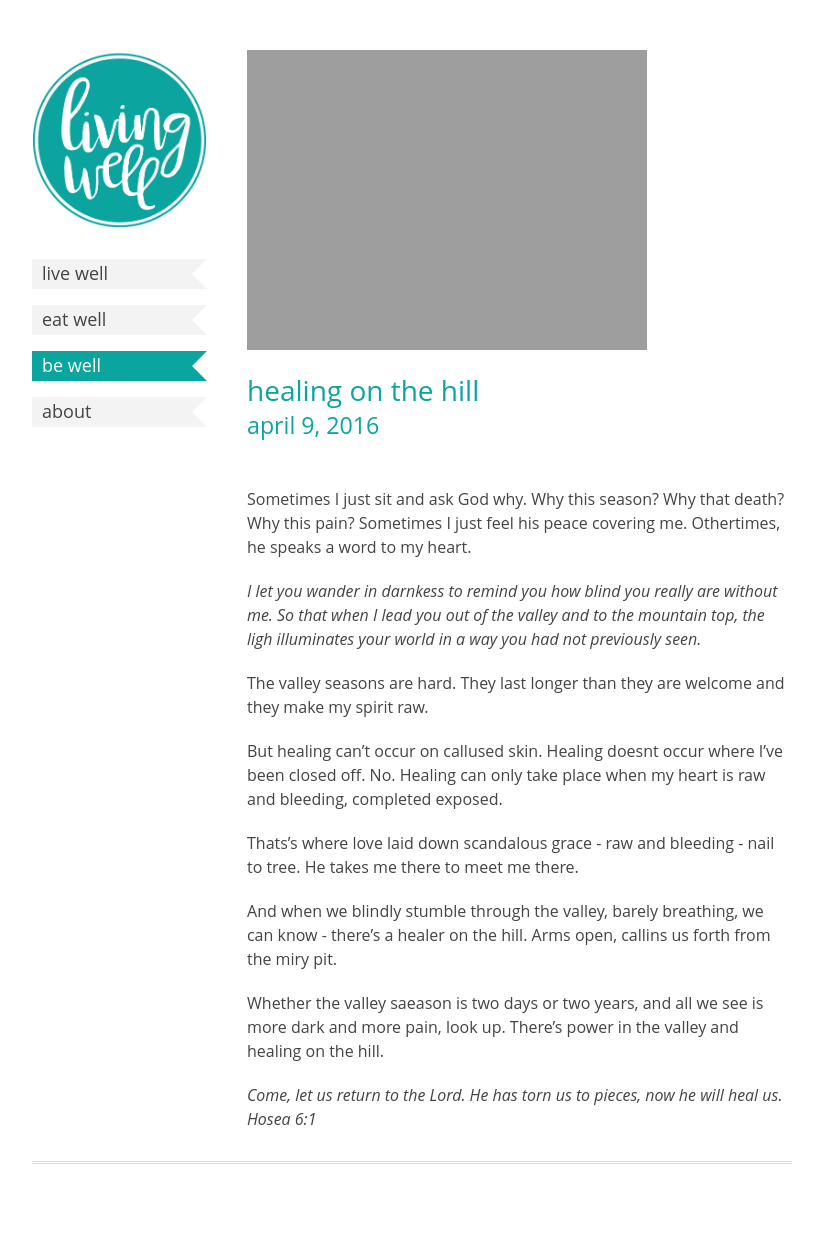
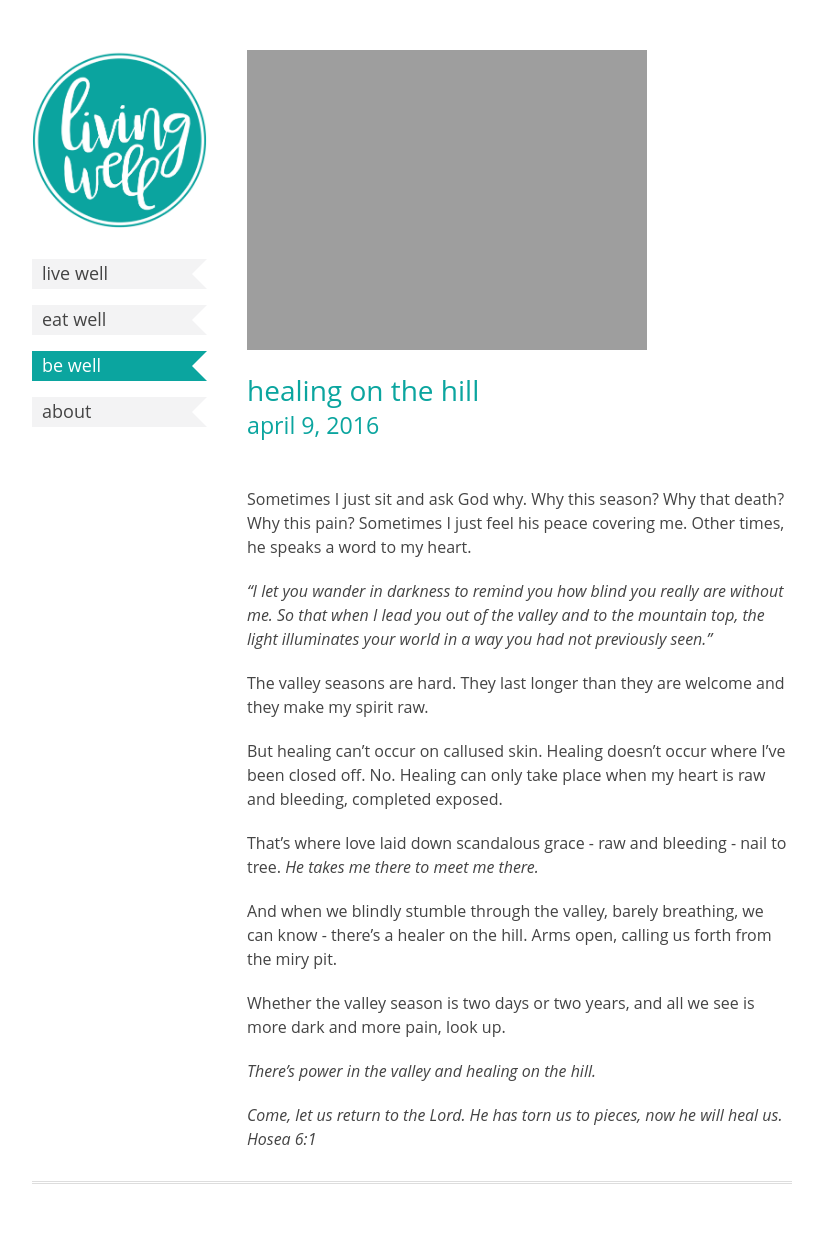
Before and after one commit to dreger/thelivingwell.co, a Jekyll site: the page built from _posts/be/2016-04-09-the-hill.md, in a window 1280 px wide. Shown: the whole page, without its empty margins (228-1051 px from the left). Built offline with Jekyll 4.4.1, drawn with Linux system fonts in a browser that asks for light colours.

Commit message:
Update 2016-04-09-the-hill.md

```diff
--- a/_posts/be/2016-04-09-the-hill.md
+++ b/_posts/be/2016-04-09-the-hill.md
@@ -5,19 +5,21 @@ category: be
 published: true
 ---
 
-Sometimes I just sit and ask God why. Why this season? Why that death? Why this pain? Sometimes I just feel his peace covering me. Othertimes, he speaks a word to my heart.
+Sometimes I just sit and ask God why. Why this season? Why that death? Why this pain? Sometimes I just feel his peace covering me. Other times, he speaks a word to my heart.
 
-_I let you wander in darnkess to remind you how blind you really are without me. So that when I lead you out of the valley and to the mountain top, the ligh illuminates your world in a way you had not previously seen._
+_"I let you wander in darkness to remind you how blind you really are without me. So that when I lead you out of the valley and to the mountain top, the light illuminates your world in a way you had not previously seen."_
 
 The valley seasons are hard. They last longer than they are welcome and they make my spirit raw.
 
-But healing can't occur on callused skin. Healing doesnt occur where I've been closed off. No. Healing can only take place when my heart is raw and bleeding, completed exposed.
+But healing can't occur on callused skin. Healing doesn’t occur where I've been closed off. No. Healing can only take place when my heart is raw and bleeding, completed exposed.
 
-Thats's where love laid down scandalous grace - raw and bleeding - nail to tree. He takes me there to meet me there.
+That’s where love laid down scandalous grace - raw and bleeding - nail to tree. *He takes me there to meet me there.*
 
-And when we blindly stumble through the valley, barely breathing, we can know - there's a healer on the hill. Arms open, callins us forth from the miry pit.
+And when we blindly stumble through the valley, barely breathing, we can know - there's a healer on the hill. Arms open, calling us forth from the miry pit.
 
-Whether the valley saeason is two days or two years, and all we see is more dark and more pain, look up.
-There's power in the valley and healing on the hill.
+Whether the valley season is two days or two years, and all we see is more dark and more pain, look up.
+
+*There's power in the valley and healing on the hill.*
+
 
 _Come, let us return to the Lord. He has torn us to pieces, now he will heal us. Hosea 6:1_
```
